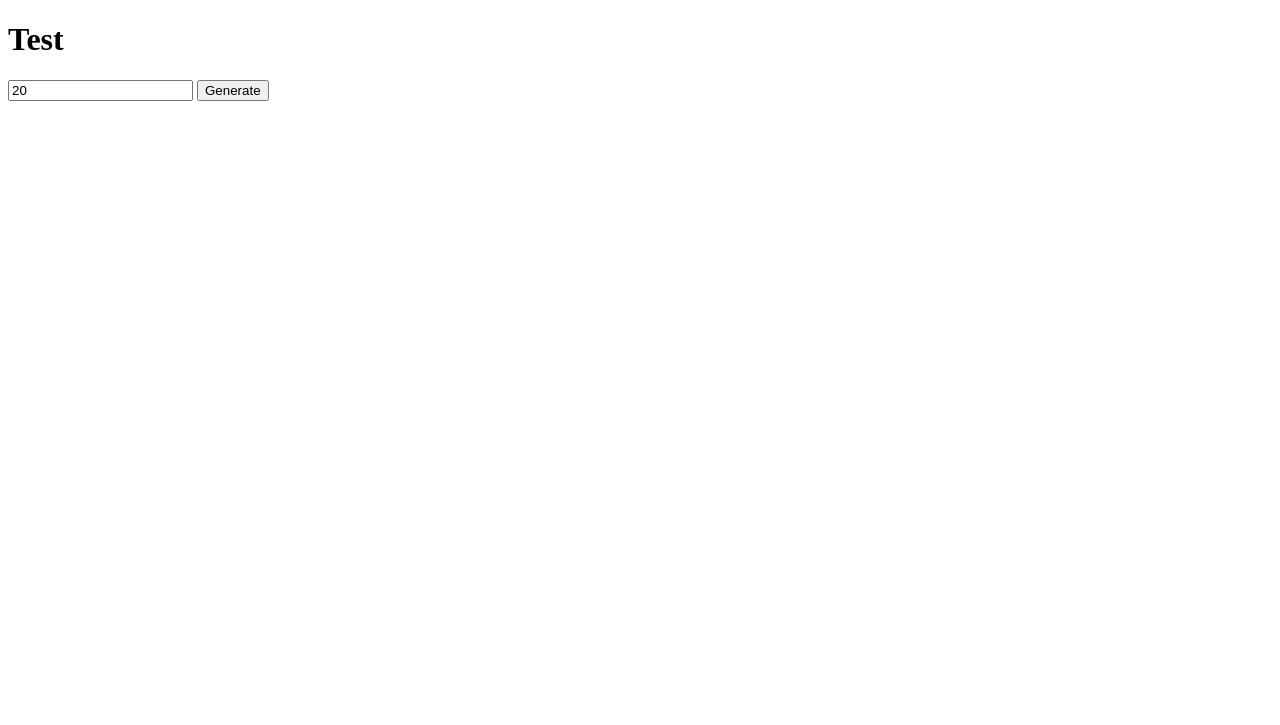
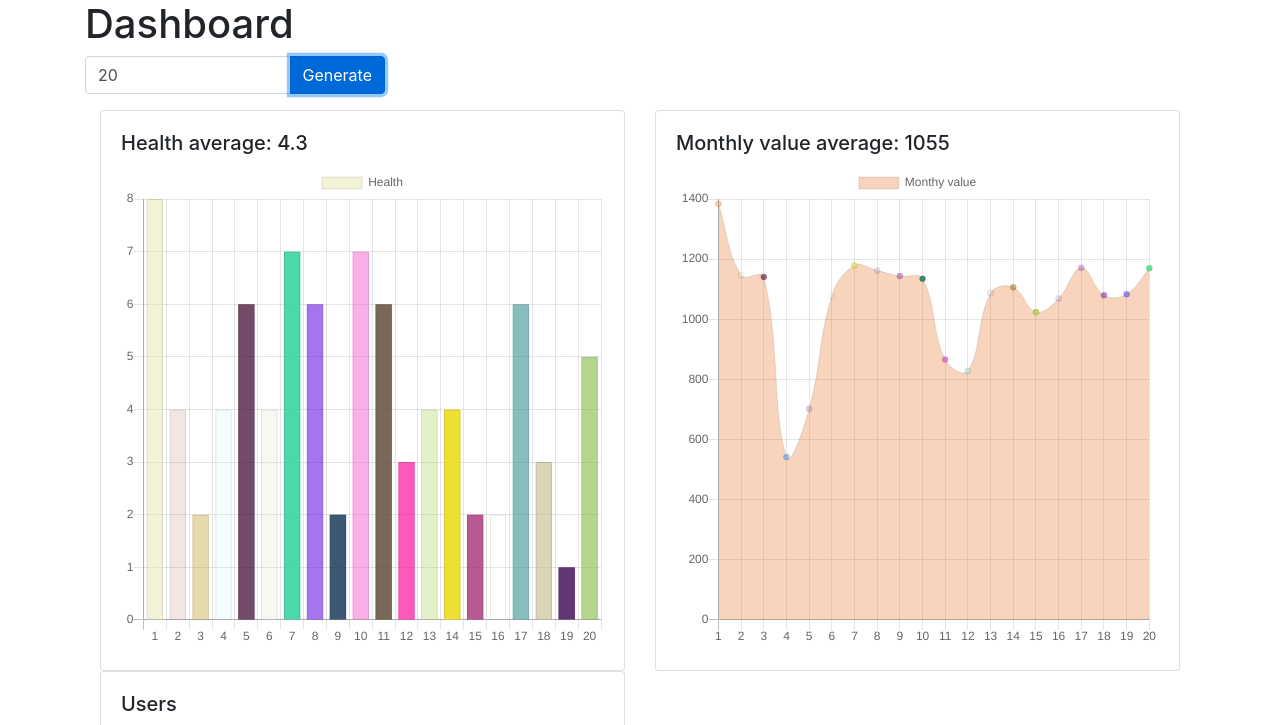
Before and after one commit to leogedler/planhat-challenge, a plain HTML site: page index.html in a window 1280 px wide. Both pictures are taken after a click on the button "Generate". Shown: the top 725 px of the page. Drawn offline with nearby package versions, Linux system fonts and the light colour scheme.

Commit message:
Implemented basic dashboard with charts

```diff
--- a/index.html
+++ b/index.html
@@ -8,17 +8,76 @@
   <link rel="stylesheet" href="https://use.fontawesome.com/releases/v5.4.2/css/all.css"
     integrity="sha384-/rXc/GQVaYpyDdyxK+ecHPVYJSN9bmVFBvjA/9eOB+pb3F2w2N6fc5qB9Ew5yIns" crossorigin="anonymous">
   <link rel="stylesheet" href="https://cdnjs.cloudflare.com/ajax/libs/font-awesome/4.7.0/css/font-awesome.min.css">
-  <script src="https://ajax.googleapis.com/ajax/libs/jquery/3.4.1/jquery.min.js"></script>
+  <link rel="stylesheet" href="https://stackpath.bootstrapcdn.com/bootstrap/4.4.1/css/bootstrap.min.css"
+    integrity="sha384-Vkoo8x4CGsO3+Hhxv8T/Q5PaXtkKtu6ug5TOeNV6gBiFeWPGFN9MuhOf23Q9Ifjh" crossorigin="anonymous">
+  <link rel="stylesheet" href="styles.css">
 </head>
 
 <body>
-    <h1>Test</h1>
 
-    <input type="number" min="0" value="20" id=companies_number>
-    <button onclick="generateCompanies()">Generate</button>
+
+  <div class="container">
+    <h1>Dashboard</h1>
+
+    <div class="mainInput">
+      <div class="input-group mb-3">
+        <input class="form-control" type="number" min="0" value="20" id=companies_number>
+        <div class="input-group-append">
+          <button class="btn btn-primary" onclick="generateCompanies()">Generate</button>
+        </div>
+      </div>
+    </div>
+
+
+    <div class="container" id="dashboard_container">
+      <div class="row">
+        <div class="col-6">
+          <div class="card">
+            <div class="card-body">
+              <h5 class="card-title">Health average: <span id="health_average"></span></h5>
+              <canvas id="healthChart" width="400" height="400"></canvas>
+            </div>
+          </div>
+        </div>
+
+        <div class="col-6">
+          <div class="card">
+            <div class="card-body">
+              <h5 class="card-title">Monthly value average: <span id="monthly_value_average"></span></h5>
+              <canvas id="monthlyValueAverageChart" width="400" height="400"></canvas>
+            </div>
+          </div>
+        </div>
+      </div>
+
+      <div class="row">
+        <div class="col-6">
+          <div class="card">
+            <div class="card-body">
+              <h5 class="card-title">Users</h5>
+              <canvas id="usersChart" width="400" height="400"></canvas>
+            </div>
+          </div>
+        </div>
+      </div>
+    </div>
+
+  </div>
+
+
+  <script src="https://code.jquery.com/jquery-3.4.1.slim.min.js"
+    integrity="sha384-J6qa4849blE2+poT4WnyKhv5vZF5SrPo0iEjwBvKU7imGFAV0wwj1yYfoRSJoZ+n"
+    crossorigin="anonymous"></script>
+  <script src="https://cdn.jsdelivr.net/npm/popper.js@1.16.0/dist/umd/popper.min.js"
+    integrity="sha384-Q6E9RHvbIyZFJoft+2mJbHaEWldlvI9IOYy5n3zV9zzTtmI3UksdQRVvoxMfooAo"
+    crossorigin="anonymous"></script>
+  <script src="https://stackpath.bootstrapcdn.com/bootstrap/4.4.1/js/bootstrap.min.js"
+    integrity="sha384-wfSDF2E50Y2D1uUdj0O3uMBJnjuUD4Ih7YwaYd1iqfktj0Uod8GCExl3Og8ifwB6"
+    crossorigin="anonymous"></script>
+  <script src="https://cdn.jsdelivr.net/npm/chart.js@2.9.3/dist/Chart.min.js"></script>
+  <script src="scripts/generator.js"></script>
+  <script src="scripts/index.js"></script>
 
 </body>
 
-<script src="scripts/index.js"></script>
-
 </html>
--- /dev/null
+++ b/scripts/generator.js
@@ -0,0 +1,154 @@
+class Generator {
+  companyNumber;
+  companies = [];
+  sectors = ['Public', 'Private'];
+  locations = ['Europe', 'Asia', 'North America'];
+  plans = {
+    plan500: {
+      name: '$500/month',
+      month: 500,
+      userCost: 10
+    },
+    plan1000: {
+      name: '$1000/month',
+      month: 1000,
+      userCost: 1
+    }
+  }
+
+  constructor() {
+  }
+
+  getRandom(min, max) {
+    return Math.round(Math.random() * max) + min;
+  }
+
+  generateUsersNumber() {
+    return this.getRandom(5, 500);
+  }
+
+  generateActiveUsers(usersNumber) {
+    const min = usersNumber * 0.2;
+    const max = usersNumber * 0.6;
+    return this.getRandom(min, max);
+  }
+
+  generateSinceDate() {
+    const start = new Date(2015, 0, 1);
+    const end = new Date();
+    return new Date(start.getTime() + Math.random() * (end.getTime() - start.getTime()));
+  }
+
+  generateChannels(usersNumber) {
+    const min = usersNumber * 0.10;
+    const max = usersNumber * 0.9;
+    return this.getRandom(min, max);
+  }
+
+  generateMessages(channels) {
+    const min = channels * 100;
+    const max = channels * 10000;
+    return this.getRandom(min, max);
+  }
+
+  generateCompanyPlan(activeUser) {
+    const plan500 = 500 + activeUser * 10;
+    const plan1000 = 1000 + activeUser;
+    let planType = ''
+    let monthlyValue = 0
+    if (plan500 < plan1000) {
+      monthlyValue = plan500;
+      planType = this.plans.plan500;
+      return { monthlyValue, planType }
+    }
+    monthlyValue = plan1000;
+    planType = this.plans.plan1000;
+    return { monthlyValue, planType }
+  }
+
+  getSector() {
+    const index = this.getRandom(0, 2);
+    return this.sectors[index];
+  }
+
+  getLocations() {
+    const index = this.getRandom(0, 3);
+    return this.locations[index];
+  }
+
+  getLastRenewalDate(since) {
+    const today = new Date();
+    if (since.getTime() < today.getTime()) {
+      today.setMonth(today.getMonth() - 1);
+      return new Date(today.getFullYear(), today.getMonth(), since.getDate());
+    }
+    return since;
+  }
+
+  getNextRenewalDate(lastRenewal) {
+    const today = new Date();
+    today.setMonth(today.getMonth() + 1);
+    return new Date(today.getFullYear(), today.getMonth(), lastRenewal.getDate());
+  }
+
+  calculateHealth(usersNumber, activeUser, messages, channels) {
+    const maxMessages = channels * 10000;
+    const maxChannels = usersNumber * 0.9;
+    const pUser = activeUser / usersNumber;
+    const pChannels = channels / maxChannels;
+    const pMessages = messages / maxMessages;
+    return Math.round(((pUser + pChannels + pMessages) / 3) * 10);
+  }
+
+  getCompaniesProperty(property) {
+    return this.companies.map(c => c[property]);
+  }
+
+  getRandomRgba() {
+    var o = Math.round, r = Math.random, s = 255;
+    return 'rgba(' + o(r() * s) + ',' + o(r() * s) + ',' + o(r() * s) + ',' + r().toFixed(1) + ')';
+  }
+
+  generateColorForCompanies() {
+    return this.companies.map(() => this.getRandomRgba());
+  }
+
+  calculateAverage(property) {
+    const sum = this.companies.reduce((acc, c) => acc + c[property], 0);
+    return sum / this.companyNumber;
+  }
+
+  generateCompanies() {
+    this.companyNumber = $('#companies_number').val() || 2000;
+    for (let index = 0; index < this.companyNumber; index++) {
+      const usersNumber = this.generateUsersNumber();
+      const activeUsers = this.generateActiveUsers(usersNumber);
+      const channels = this.generateChannels(activeUsers);
+      const messages = this.generateMessages(channels);
+      const { monthlyValue, planType } = this.generateCompanyPlan(activeUsers);
+      const sector = this.getSector();
+      const locations = this.getLocations();
+      const sinceDate = this.generateSinceDate();
+      const lastRenewalDate = this.getLastRenewalDate(sinceDate);
+      const nextRenewalDate = this.getNextRenewalDate(lastRenewalDate);
+      const healthScore = this.calculateHealth(usersNumber, activeUsers, messages, channels);
+      const company = {
+        id: index + 1,
+        usersNumber,
+        channels,
+        activeUsers,
+        messages,
+        monthlyValue,
+        planType,
+        sector,
+        locations,
+        sinceDate,
+        lastRenewalDate,
+        nextRenewalDate,
+        healthScore
+      }
+      this.companies.push(company);
+    }
+    return this.companies;
+  }
+}
--- a/scripts/index.js
+++ b/scripts/index.js
@@ -1,149 +1,105 @@
-let planhatcompanies = [];
-
-class CompaniesGenerator {
-  companyNumber;
-  companies = [];
-  sectors = ['Public', 'Private'];
-  locations = ['Europe', 'Asia', 'North America'];
-  plans = {
-    plan500: {
-      name: '$500/month',
-      month: 500,
-      userCost: 10
-    },
-    plan1000: {
-      name: '$1000/month',
-      month: 1000,
-      userCost: 1
-    }
-  }
 
 
-  constructor() {
-  }
+let companiesArray = [];
+let generator;
+let healthChart;
+let monthlyValueAverageChart;
+let usersChart;
 
-
-  getRandom(min, max) {
-    return Math.floor(Math.random() * (max - min) + min);
-  }
-
-  generateUsersNumber() {
-    return this.getRandom(5, 500);
-  }
-
-  generateActiveUsers(usersNumber) {
-    const min = usersNumber * 0.2;
-    const max = usersNumber * 0.6;
-    return this.getRandom(min, max);
-  }
-
-  generateSinceDate() {
-    const start = new Date(2015, 0, 1);
-    const end = new Date();
-    return new Date(start.getTime() + Math.random() * (end.getTime() - start.getTime()));
-  }
-
-  generateChannels(usersNumber) {
-    const min = usersNumber * 0.10;
-    const max = usersNumber * 0.9;
-    return this.getRandom(min, max);
-  }
-
-  generateMessages(channels) {
-    const min = channels * 100;
-    const max = channels * 10000;
-    return this.getRandom(min, max);
-  }
-
-  generateCompanyPlan(activeUser) {
-    const plan500 = 500 + activeUser * 10;
-    const plan1000 = 1000 + activeUser;
-    let planType = ''
-    let monthlyValue = 0
-    if (plan500 < plan1000) {
-      monthlyValue = plan500;
-      planType = this.plans.plan500;
-      return { monthlyValue, planType }
-    }
-    monthlyValue = plan1000;
-    planType = this.plans.plan1000;
-    return { monthlyValue, planType }
-  }
-
-  getSector() {
-    const index = this.getRandom(0, 2);
-    return this.sectors[index];
-  }
-
-  getLocations() {
-    const index = this.getRandom(0, 3);
-    return this.locations[index];
-  }
-
-  getLastRenewalDate(since) {
-    const today = new Date();
-    if (since.getTime() < today.getTime()) {
-      today.setMonth(today.getMonth() - 1);
-      return new Date(today.getFullYear(), today.getMonth(), since.getDate());
-    }
-    return since;
-  }
-
-  getNextRenewalDate(lastRenewal) {
-    const today = new Date();
-    today.setMonth(today.getMonth() + 1);
-    return new Date(today.getFullYear(), today.getMonth(), lastRenewal.getDate());
-  }
-
-  calculateHealth(usersNumber, activeUser, messages, channels) {
-    const maxMessages = channels * 10000;
-    const maxChannels = usersNumber * 0.9;
-    const pUser = activeUser / usersNumber;
-    const pChannels = channels / maxChannels;
-    const pMessages = messages / maxMessages;
-    return Math.round(((pUser + pChannels + pMessages) / 3) * 10);
-  }
-
-  generateCompanies() {
-    this.companyNumber = $('#companies_number').val() || 2000;
-    for (let index = 0; index < this.companyNumber; index++) {
-      const usersNumber = this.generateUsersNumber();
-      const activeUsers = this.generateActiveUsers(usersNumber);
-      const channels = this.generateChannels(activeUsers);
-      const messages = this.generateMessages(channels);
-      const { monthlyValue, planType } = this.generateCompanyPlan(activeUsers);
-      const sector = this.getSector();
-      const locations = this.getLocations();
-      const sinceDate = this.generateSinceDate();
-      const lastRenewalDate = this.getLastRenewalDate(sinceDate);
-      const nextRenewalDate = this.getNextRenewalDate(lastRenewalDate);
-      const healthScore = this.calculateHealth(usersNumber, activeUsers, messages, channels);
-      const company = {
-        usersNumber,
-        channels,
-        activeUsers,
-        messages,
-        monthlyValue,
-        planType,
-        sector,
-        locations,
-        sinceDate,
-        lastRenewalDate,
-        nextRenewalDate,
-        healthScore
-      }
-      this.companies.push(company);
-    }
-    return this.companies;
-  }
-
+function generateCompanies() {
+  generator = new Generator();
+  companiesArray = generator.generateCompanies();
+  console.log('Companies --->', companiesArray);
+  $('#dashboard_container').show();
+  generateHealthChart();
+  generateMonthlyValueChart();
+  generateUserChart();
 }
 
+function generateHealthChart() {
+  $('#health_average').text(generator.calculateAverage('healthScore'));
+  const ctx = $('#healthChart');
+  if (healthChart) healthChart.destroy();
+  healthChart = new Chart(ctx, {
+    type: 'bar',
+    data: {
+      labels: generator.getCompaniesProperty('id'),
+      datasets: [{
+        label: 'Health',
+        data: generator.getCompaniesProperty('healthScore'),
+        backgroundColor: generator.generateColorForCompanies(),
+        borderWidth: 1
+      }]
+    },
+    options: {
+      responsive: true,
+      scales: {
+        yAxes: [{
+          ticks: {
+            beginAtZero: true
+          }
+        }]
+      }
+    }
+  });
+}
 
+function generateMonthlyValueChart() {
+  $('#monthly_value_average').text(Math.round(generator.calculateAverage('monthlyValue')));
 
+  const ctx = $('#monthlyValueAverageChart');
+  if (monthlyValueAverageChart) monthlyValueAverageChart.destroy();
+  monthlyValueAverageChart = new Chart(ctx, {
+    type: 'line',
+    data: {
+      labels: generator.getCompaniesProperty('id'),
+      datasets: [{
+        label: 'Monthy value',
+        data: generator.getCompaniesProperty('monthlyValue'),
+        backgroundColor: generator.generateColorForCompanies(),
+        borderWidth: 1
+      }]
+    },
+    options: {
+      scales: {
+        yAxes: [{
+          stacked: true
+        }]
+      }
+    }
+  });
+}
 
-function generateCompanies() {
-  const companiesGenerator = new CompaniesGenerator();
-  planhatcompanies = companiesGenerator.generateCompanies();
-  console.log('Companies --->', planhatcompanies);
+function generateUserChart() {
+  const ctx = $('#usersChart');
+  if (usersChart) usersChart.destroy();
+  healthChart = new Chart(ctx, {
+    type: 'bar',
+    data: {
+      labels: generator.getCompaniesProperty('id'),
+      datasets: [{
+        label: 'Users',
+        data: generator.getCompaniesProperty('usersNumber'),
+        backgroundColor: '#FF7C66',
+        borderWidth: 1
+      },
+      {
+        label: 'Active Users',
+        data: generator.getCompaniesProperty('activeUsers'),
+        backgroundColor: '#7098E1',
+        borderWidth: 1
+      }]
+    },
+    options: {
+      responsive: true,
+      scales: {
+        xAxes: [{
+          stacked: true
+        }],
+        yAxes: [{
+          stacked: true
+        }]
+      }
+    }
+  });
 }
--- /dev/null
+++ b/styles.css
@@ -0,0 +1,7 @@
+#dashboard_container {
+  display: none;
+}
+
+.mainInput {
+  max-width: 300px;
+}
```
